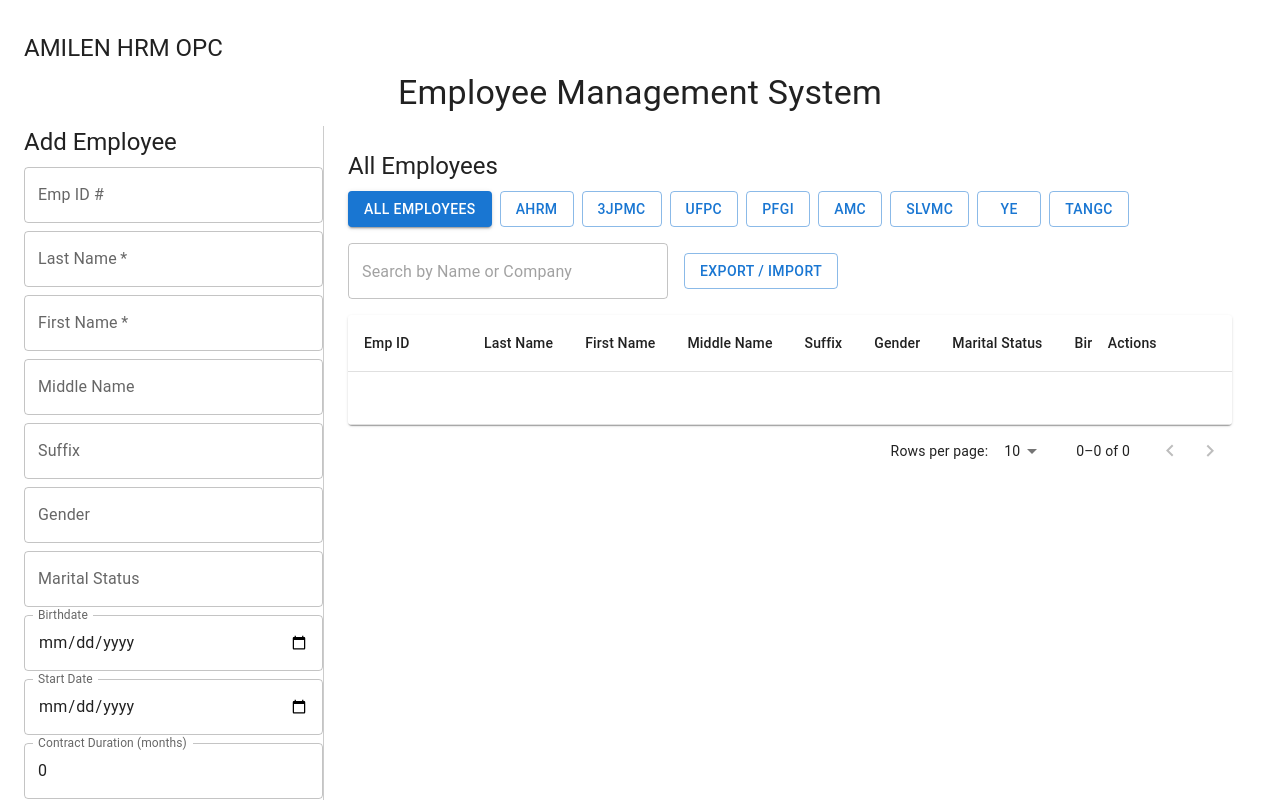
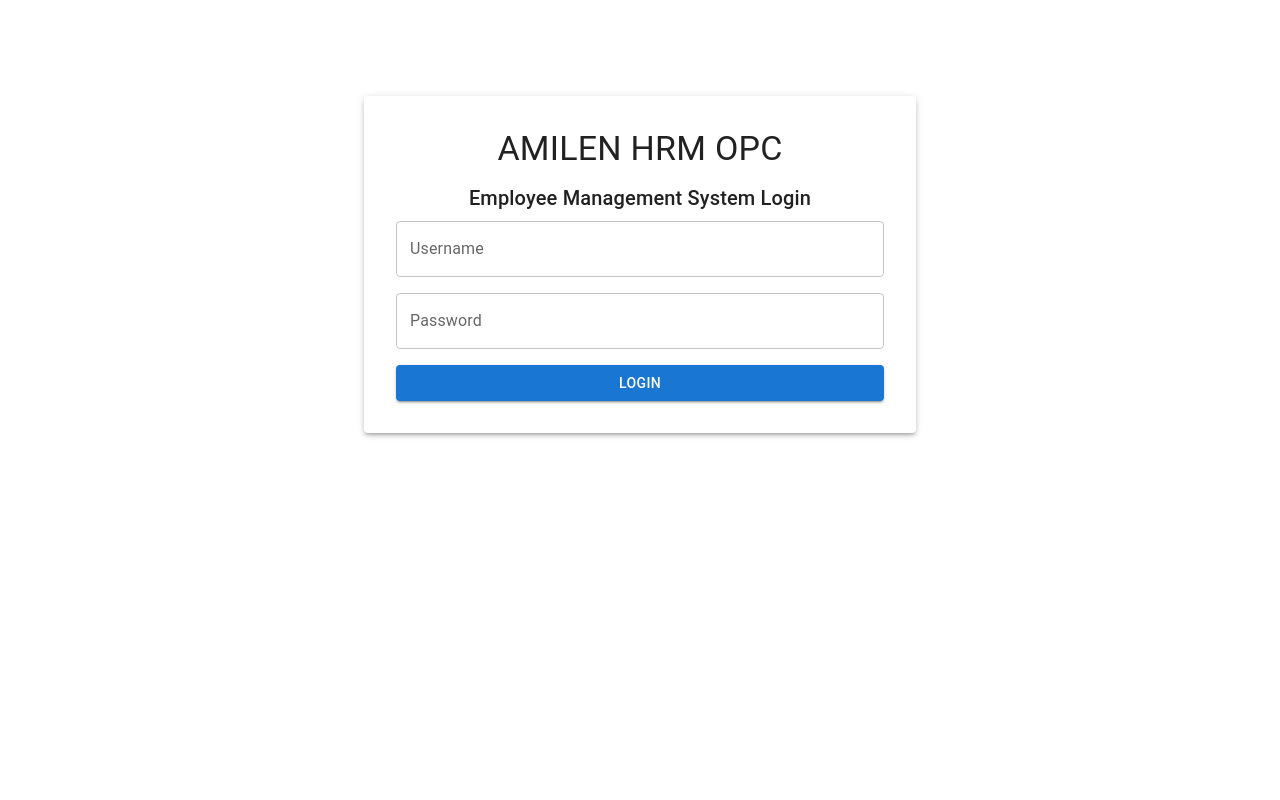
Before and after one commit to amilenhrm/employee-pwa, a React (Vite) app: page / in a window 1280 px wide. Shown: the top 800 px of the page. Built offline with nearby package versions, Linux system fonts and the light colour scheme.

Commit message:
feat: update employee form validation and table layout

```diff
--- /dev/null
+++ b/login.html
@@ -0,0 +1,80 @@
+<!DOCTYPE html>
+<html lang="en">
+<head>
+  <meta charset="UTF-8">
+  <title>Login</title>
+  <style>
+    body {
+      font-family: Arial, sans-serif;
+      display: flex;
+      height: 100vh;
+      justify-content: center;
+      align-items: center;
+      background: #f4f4f4;
+    }
+    .login-box {
+      background: #fff;
+      padding: 20px;
+      border-radius: 8px;
+      box-shadow: 0 2px 5px rgba(0,0,0,0.2);
+      width: 300px;
+    }
+    .login-box h2 {
+      text-align: center;
+    }
+    .login-box input {
+      width: 100%;
+      padding: 10px;
+      margin: 8px 0;
+      border: 1px solid #ddd;
+      border-radius: 4px;
+    }
+    .login-box button {
+      width: 100%;
+      padding: 10px;
+      background: #007BFF;
+      color: white;
+      border: none;
+      border-radius: 4px;
+      cursor: pointer;
+    }
+    .login-box button:hover {
+      background: #0056b3;
+    }
+    .error {
+      color: red;
+      font-size: 14px;
+      text-align: center;
+    }
+  </style>
+</head>
+<body>
+  <div class="login-box">
+    <h2>Login</h2>
+    <input type="text" id="username" placeholder="Username">
+    <input type="password" id="password" placeholder="Password">
+    <button onclick="login()">Login</button>
+    <p id="error" class="error"></p>
+  </div>
+
+  <script>
+    function login() {
+      const user = document.getElementById('username').value;
+      const pass = document.getElementById('password').value;
+
+      // Simple hardcoded login (pwede mong palitan)
+      if (user === "admin" && pass === "1234") {
+        localStorage.setItem("loggedIn", "true"); // save session
+        window.location.href = "index.html"; // redirect sa main app
+      } else {
+        document.getElementById('error').textContent = "Invalid username or password!";
+      }
+    }
+
+    // Kung naka-login na dati, diretso na sa index.html
+    if (localStorage.getItem("loggedIn") === "true") {
+      window.location.href = "index.html";
+    }
+  </script>
+</body>
+</html>
--- a/src/App.jsx
+++ b/src/App.jsx
@@ -1,19 +1,57 @@
-import React from "react";
-import { CssBaseline, Container, Typography } from "@mui/material";
+import React, { useState } from "react";
+import { CssBaseline, Container, Typography, Button, Box } from "@mui/material";
 import EmployeeForm from "./EmployeeForm";
+import EmployeeList from "./EmployeeList";
+import Login from "./Login";
 
 const App = () => {
+  const [isLoggedIn, setIsLoggedIn] = useState(false);
+  const [username, setUsername] = useState(""); // store username
+
+  if (!isLoggedIn) {
+    return (
+      <Login
+        onLogin={(user) => {
+          setUsername(user);
+          setIsLoggedIn(true);
+        }}
+      />
+    );
+  }
+
   return (
     <>
       <CssBaseline />
       <Container maxWidth="xl" sx={{ mt: 4, mb: 4 }}>
-        <Typography variant="h5" gutterBottom align="Left">
+        {/* Header row with Welcome + Logout */}
+        <Box
+          sx={{
+            display: "flex",
+            justifyContent: "space-between",
+            alignItems: "center",
+            mb: 2,
+          }}
+        >
+          <Typography variant="subtitle1">Welcome, {username}</Typography>
+          <Button
+            variant="contained"
+            color="secondary"
+            onClick={() => setIsLoggedIn(false)}
+          >
+            Logout
+          </Button>
+        </Box>
+
+        <Typography variant="h5" gutterBottom align="left">
           AMILEN HRM OPC
         </Typography>
         <Typography variant="h4" gutterBottom align="center">
           Employee Management System
         </Typography>
+
+        {/* Main project UI */}
         <EmployeeForm />
+        <EmployeeList />
       </Container>
     </>
   );
--- a/src/EmployeeForm.jsx
+++ b/src/EmployeeForm.jsx
@@ -33,6 +33,7 @@ import {
   Menu,
   Autocomplete,
 } from "@mui/material";
+
 // ---------- Initial data & config ----------
 const initialEmployee = {
   idNo: "",
@@ -58,8 +59,10 @@ const initialEmployee = {
   emailAddress: "",
   presentAddress: "",
 };
+
 const LOCAL_STORAGE_KEY = "employees_data";
 const LAST_ID_KEY = "last_employee_id";
+
 const fieldConfig = [
   { name: "idNo", label: "Emp ID #", readOnly: true },
   { name: "lastName", label: "Last Name", required: true },
@@ -84,13 +87,16 @@ const fieldConfig = [
   { name: "emailAddress", label: "Email Address", type: "email" },
   { name: "presentAddress", label: "Present Address" },
 ];
+
 const companyList = ["AHRM", "3JPMC", "UFPC", "PFGI", "AMC", "SLVMC", "YE", "TANGC"];
+
 const generateIdNo = () => {
   let lastId = parseInt(localStorage.getItem(LAST_ID_KEY) || "0", 10);
   lastId++;
   localStorage.setItem(LAST_ID_KEY, lastId.toString());
   return `EMP-${lastId.toString().padStart(4, "0")}`;
 };
+
 // ---------- Component ----------
 const EmployeeForm = () => {
   // state
@@ -104,12 +110,16 @@ const EmployeeForm = () => {
   const tableRef = useRef();
   const [anchorEl, setAnchorEl] = useState(null);
   const open = Boolean(anchorEl);
+
   const handleMenuClick = (event) => {
     setAnchorEl(event.currentTarget);
   };
+
   const handleMenuClose = () => {
     setAnchorEl(null);
   };
+  const LOCAL_STORAGE_KEY = "employees_data";
+
 // Load once on mount
 useEffect(() => {
   try {
@@ -122,12 +132,14 @@ useEffect(() => {
     console.error("Error loading employees:", err);
   }
 }, []);
+
 // Save whenever employees change, but only if not empty
 useEffect(() => {
   if (employees.length > 0) {
     localStorage.setItem(LOCAL_STORAGE_KEY, JSON.stringify(employees));
   }
 }, [employees]);
+
   // Print employee table only
 const handlePrint = () => {
   const printContent = tableRef.current;
@@ -152,11 +164,14 @@ const handlePrint = () => {
   WinPrint.print();
   WinPrint.close();
 };
+
 // Export to PDF
 const handleExportPDF = () => {
   const doc = new jsPDF("landscape");
+
   doc.setFontSize(14);
   doc.text("Employee List", 14, 15);
+
   const tableColumn = Object.keys(initialEmployee).map((key) =>
     key.replace(/([A-Z])/g, " $1").replace(/^./, (s) => s.toUpperCase())
   );
@@ -165,6 +180,7 @@ const handleExportPDF = () => {
       ["birthdate", "startDate", "endDate"].includes(key) ? formatDate(emp[key]) : emp[key]
     )
   );
+
   doc.autoTable({
     head: [tableColumn],
     body: tableRows,
@@ -172,23 +188,29 @@ const handleExportPDF = () => {
     styles: { fontSize: 8 },
     headStyles: { fillColor: [41, 128, 185] },
   });
+
   doc.save("employees.pdf");
 };
+
   // pagination
   const [page, setPage] = useState(0);
   const [rowsPerPage, setRowsPerPage] = useState(10);
+
   // snackbar
   const [snackbar, setSnackbar] = useState({
     open: false,
     message: "",
     severity: "success",
   });
+
   const showSnackbar = (message, severity = "success") => {
     setSnackbar({ open: true, message, severity });
   };
+
   const handleCloseSnackbar = () => {
     setSnackbar((prev) => ({ ...prev, open: false }));
   };
+
   // auto-calc endDate when startDate or contractDuration changes
   useEffect(() => {
     if (employee.startDate && employee.contractDuration) {
@@ -204,6 +226,7 @@ const handleExportPDF = () => {
     }
     setEmployee((prev) => ({ ...prev, endDate: "" }));
   }, [employee.startDate, employee.contractDuration]);
+
   // auto-set status (Active/Inactive)
   useEffect(() => {
     if (employee.startDate && employee.endDate) {
@@ -216,6 +239,7 @@ const handleExportPDF = () => {
       setEmployee((prev) => ({ ...prev, status: "" }));
     }
   }, [employee.startDate, employee.endDate]);
+
   // helpers
   const formatDate = (d) => {
     if (!d) return "";
@@ -225,6 +249,7 @@ const handleExportPDF = () => {
       date.getDate()
     ).padStart(2, "0")}/${date.getFullYear()}`;
   };
+
   const validateField = (name, value) => {
     let error = "";
     if (["lastName", "firstName", "company"].includes(name) && !value)
@@ -243,6 +268,7 @@ const handleExportPDF = () => {
       error = "Invalid email format";
     return error;
   };
+
   // handle form changes
   const handleChange = (e) => {
     const { name, value } = e.target;
@@ -253,9 +279,11 @@ const handleExportPDF = () => {
       newValue = value.replace(/\D/g, "").slice(0, 12);
     if (name === "tinNo") newValue = value.replace(/\D/g, "").slice(0, 9);
     if (name === "contactNo") newValue = value.replace(/\D/g, "").slice(0, 11);
+
     setEmployee((prev) => ({ ...prev, [name]: newValue }));
     setErrors((prev) => ({ ...prev, [name]: validateField(name, newValue) }));
   };
+
   // submit (add or update)
   const handleSubmit = (e) => {
     e.preventDefault();
@@ -269,6 +297,7 @@ const handleExportPDF = () => {
       showSnackbar("Please fix validation errors", "error");
       return;
     }
+
     if (editIndex !== null) {
       if (!window.confirm("Are you sure you want to update this employee?")) {
         return;
@@ -284,17 +313,20 @@ const handleExportPDF = () => {
     }
     setEmployee(initialEmployee);
   };
+
   // reset form
   const handleReset = () => {
     setEmployee(initialEmployee);
     setEditIndex(null);
     setErrors({});
   };
+
   // edit
   const handleEdit = (globalIndex) => {
     setEmployee(employees[globalIndex]);
     setEditIndex(globalIndex);
   };
+
   // delete
   const handleDelete = (globalIndex) => {
     if (window.confirm("Delete this employee?")) {
@@ -306,12 +338,14 @@ const handleExportPDF = () => {
       showSnackbar("Employee deleted successfully", "success");
     }
   };
+
   // sorting
   const requestSort = (key) => {
     let dir = "asc";
     if (sortConfig.key === key && sortConfig.direction === "asc") dir = "desc";
     setSortConfig({ key, direction: dir });
   };
+
   const sortedEmployees = useMemo(() => {
     let arr = [...employees];
     if (sortConfig.key) {
@@ -332,6 +366,7 @@ const handleExportPDF = () => {
     }
     return arr;
   }, [employees, sortConfig]);
+
   const filteredEmployees = sortedEmployees
     .filter((emp) => {
       const fullName = `${emp.firstName} ${emp.lastName}`.toLowerCase();
@@ -341,10 +376,12 @@ const handleExportPDF = () => {
       );
     })
     .filter((emp) => (selectedCompany ? emp.company === selectedCompany : true));
+
   const paginatedEmployees = useMemo(() => {
     const start = page * rowsPerPage;
     return filteredEmployees.slice(start, start + rowsPerPage);
   }, [filteredEmployees, page, rowsPerPage]);
+
   // excel export
   const handleExportExcel = () => {
     const wsData = employees.map((emp) =>
@@ -358,6 +395,7 @@ const handleExportPDF = () => {
     const wbout = XLSX.write(wb, { bookType: "xlsx", type: "array" });
     saveAs(new Blob([wbout], { type: "application/octet-stream" }), "employees.xlsx");
   };
+
   // excel import (simple)
   const handleImportExcel = (e) => {
     const file = e.target.files?.[0];
@@ -392,6 +430,7 @@ const handleExportPDF = () => {
     reader.readAsArrayBuffer(file);
     e.target.value = null;
   };
+
   // JSON backup
   const handleBackupJSON = () => {
     try {
@@ -409,13 +448,17 @@ const handleRestoreJSON = (e) => {
   reader.onload = (evt) => {
     try {
       const json = JSON.parse(evt.target.result);
+
       // auto-detect: array vs object.employees
       const data = Array.isArray(json) ? json : json.employees;
+
       if (!Array.isArray(data)) {
         throw new Error("Invalid JSON structure: must be an array or { employees: [...] }");
       }
+
       setEmployees(data);
         localStorage.setItem(LOCAL_STORAGE_KEY, JSON.stringify(data));
+
       // optional: update LAST_ID_KEY to avoid id collisions
       const maxId = data
         .map((r) => {
@@ -440,11 +483,14 @@ const handleRestoreJSON = (e) => {
     setRowsPerPage(parseInt(event.target.value, 10));
     setPage(0);
   };
+
   const sortIndicator = (key) => {
     if (sortConfig.key !== key) return null;
     return sortConfig.direction === "asc" ? " ▲" : " ▼";
   };
+
   const startGlobalIndex = page * rowsPerPage;
+
   // ---------- UI ----------
   return (
     <Box display="flex" flexDirection={{ xs: "column", md: "row" }} height="100vh">
@@ -453,6 +499,7 @@ const handleRestoreJSON = (e) => {
         <Typography variant="h5" gutterBottom>
           {editIndex !== null ? "Edit Employee" : "Add Employee"}
         </Typography>
+
         <form onSubmit={handleSubmit}>
           <Box display="flex" flexDirection="column" gap={1} mb={1}>
             {fieldConfig.map((f) => (
@@ -466,7 +513,7 @@ const handleRestoreJSON = (e) => {
                       onChange={handleChange}
                       required={f.required}
                       error={!!errors[f.name]}
-                      >
+                    >
                       <MenuItem value="">-- Select --</MenuItem>
                       {companyList.map((c) => (
                         <MenuItem key={c} value={c}>
@@ -498,6 +545,7 @@ const handleRestoreJSON = (e) => {
               </FormControl>
             ))}
           </Box>
+
           <Box display="flex" gap={1} mb={2}>
             <Button type="submit" variant="contained" fullWidth>
               {editIndex !== null ? "Update Employee" : "Add Employee"}
@@ -527,6 +575,7 @@ const handleRestoreJSON = (e) => {
             </Button>
           ))}
         </Box>
+
         {/* Search + Export */}
       <Box display="flex" alignItems="center" mb={2} gap={2} flexWrap="wrap">
         <TextField
@@ -568,32 +617,40 @@ const handleRestoreJSON = (e) => {
           <PrintIcon fontSize="small" style={{ marginRight: 8 }} />
           Print Employees
         </MenuItem>
+
         {/* Divider */}
         <Box sx={{ borderTop: "1px solid #ddd", my: 1 }} />
+
         {/* IMPORT from Excel */}
-        <label htmlFor="import-excel" style={{ display: "flex", alignItems: "center", padding: "6px 16px", cursor: "pointer" }}>
-          <UploadFileIcon fontSize="small" style={{ marginRight: 8 }} />
-          Import from Excel
+        <label htmlFor="import-excel" style={{ width: "100%" }}>
           <input
+            type="file"
             id="import-excel"
+            accept=".xlsx, .xls"
+            style={{ display: "none" }}
+            onChange={handleImportExcel}
+          />
+          <MenuItem component="span">
+            <UploadFileIcon fontSize="small" style={{ marginRight: 8 }} />
+            Import from Excel
+          </MenuItem>
+        </label>
+
+        {/* RESTORE from JSON */}
+        <label htmlFor="restore-json" style={{ width: "100%" }}>
+          <input
             type="file"
-            accept=".xlsx,.xls"
-            onChange={handleImportExcel}
+            id="restore-json"
+            accept=".json"
             style={{ display: "none" }}
+            onChange={handleRestoreJSON}
           />
+          <MenuItem component="span">
+            <RestoreIcon fontSize="small" style={{ marginRight: 8 }} />
+            Restore JSON Database
+          </MenuItem>
         </label>
-        {/* RESTORE from JSON */}
-        <label htmlFor="restore-json" style={{ display: "flex", alignItems: "center", padding: "6px 16px", cursor: "pointer" }}>
-          <RestoreIcon fontSize="small" style={{ marginRight: 8 }} />
-          Restore from JSON
-          <input
-            id="restore-json"
-            type="file"
-            accept=".json"
-            onChange={handleRestoreJSON}
-            style={{ display: "none" }}
-          />
-        </label>
+
         {/* BACKUP JSON */}
         <MenuItem
           onClick={() => {
@@ -602,7 +659,7 @@ const handleRestoreJSON = (e) => {
           }}
         >
           <BackupIcon fontSize="small" style={{ marginRight: 8 }} />
-          Backup as JSON
+          Backup to JSON
         </MenuItem>
       </Menu>
         </Box>
@@ -627,6 +684,7 @@ const handleRestoreJSON = (e) => {
                 >
                   Emp ID {sortIndicator("idNo")}
                 </TableCell>
+
                 {Object.keys(initialEmployee)
                   .filter((k) => k !== "idNo")
                   .map((key) => (
@@ -635,6 +693,7 @@ const handleRestoreJSON = (e) => {
                       {sortIndicator(key)}
                     </TableCell>
                   ))}
+
                 {/* Actions sticky right */}
                 <TableCell
                   key="actions_header"
@@ -651,6 +710,7 @@ const handleRestoreJSON = (e) => {
                 </TableCell>
               </TableRow>
             </TableHead>
+
             <TableBody>
               {paginatedEmployees.length > 0 ? (
                 paginatedEmployees.map((emp, idx) => {
@@ -671,6 +731,7 @@ const handleRestoreJSON = (e) => {
                       >
                         {emp.idNo}
                       </TableCell>
+
                       {Object.keys(initialEmployee)
                         .filter((k) => k !== "idNo")
                         .map((key) => (
@@ -678,6 +739,7 @@ const handleRestoreJSON = (e) => {
                             {["birthdate", "startDate", "endDate"].includes(key) ? formatDate(emp[key]) : emp[key]}
                           </TableCell>
                         ))}
+
                       {/* Actions */}
                       <TableCell
                         sx={{
@@ -708,6 +770,7 @@ const handleRestoreJSON = (e) => {
             </TableBody>
           </Table>
         </TableContainer>
+
         {/* Pagination */}
         <TablePagination
           component="div"
--- /dev/null
+++ b/src/EmployeeList.jsx
@@ -0,0 +1,27 @@
+import React, { useEffect, useState } from "react";
+import { db } from "./firebase";
+import { collection, onSnapshot } from "firebase/firestore";
+import { List, ListItem, ListItemText } from "@mui/material";
+
+const EmployeeList = () => {
+  const [employees, setEmployees] = useState([]);
+
+  useEffect(() => {
+    const unsub = onSnapshot(collection(db, "employees"), (snapshot) => {
+      setEmployees(snapshot.docs.map((doc) => ({ id: doc.id, ...doc.data() })));
+    });
+    return () => unsub();
+  }, []);
+
+  return (
+    <List>
+      {employees.map((emp) => (
+        <ListItem key={emp.id}>
+          <ListItemText primary={emp.name} secondary={emp.position} />
+        </ListItem>
+      ))}
+    </List>
+  );
+};
+
+export default EmployeeList;
--- /dev/null
+++ b/src/Login.jsx
@@ -0,0 +1,72 @@
+import { useState } from "react";
+import {
+  Container,
+  TextField,
+  Button,
+  Typography,
+  Paper,
+  Box,
+} from "@mui/material";
+
+function Login({ onLogin }) {
+  const [username, setUsername] = useState("");
+  const [password, setPassword] = useState("");
+  const [error, setError] = useState("");
+
+  const handleSubmit = (e) => {
+    e.preventDefault();
+
+    // Dummy credentials (pwede mong palitan later)
+    if (username === "amilen" && password === "@milen123") {
+      onLogin(username);
+    } else {
+      setError("Invalid username or password");
+    }
+  };
+
+  return (
+    <Container maxWidth="sm">
+      <Paper elevation={3} sx={{ mt: 12, p: 4 }}>
+        <Typography variant="h4" align="center" gutterBottom>
+          AMILEN HRM OPC
+        </Typography>
+        <Typography variant="h6" align="center" gutterBottom>
+          Employee Management System Login
+        </Typography>
+
+        <Box
+          component="form"
+          onSubmit={handleSubmit}
+          sx={{ display: "flex", flexDirection: "column", gap: 2 }}
+        >
+          <TextField
+            label="Username"
+            variant="outlined"
+            fullWidth
+            value={username}
+            onChange={(e) => setUsername(e.target.value)}
+          />
+          <TextField
+            label="Password"
+            type="password"
+            variant="outlined"
+            fullWidth
+            value={password}
+            onChange={(e) => setPassword(e.target.value)}
+          />
+          <Button type="submit" variant="contained" color="primary" fullWidth>
+            Login
+          </Button>
+        </Box>
+
+        {error && (
+          <Typography color="error" align="center" sx={{ mt: 2 }}>
+            {error}
+          </Typography>
+        )}
+      </Paper>
+    </Container>
+  );
+}
+
+export default Login;
--- a/src/firebase.js
+++ b/src/firebase.js
@@ -1,13 +1,14 @@
+// src/firebase.js
 import { initializeApp } from "firebase/app";
 import { getFirestore } from "firebase/firestore";
-
 const firebaseConfig = {
-  apiKey: "your_api_key",
-  authDomain: "your_project.firebaseapp.com",
-  projectId: "your_project_id",
-  storageBucket: "your_project.appspot.com",
-  messagingSenderId: "xxxxxx",
-  appId: "xxxxxx"
+  apiKey: "AIzaSyBoAj7QH0KZivabYwNiEBai9DCdtF4NXRE",
+  authDomain: "amilen-system-project.firebaseapp.com",
+  projectId: "amilen-system-project",
+  storageBucket: "amilen-system-project.firebasestorage.app",
+  messagingSenderId: "866375463361",
+  appId: "1:866375463361:web:35e65f65a0b3889e403f40",
+  measurementId: "G-N8N19GBMJD"
 };
 
 const app = initializeApp(firebaseConfig);
```
